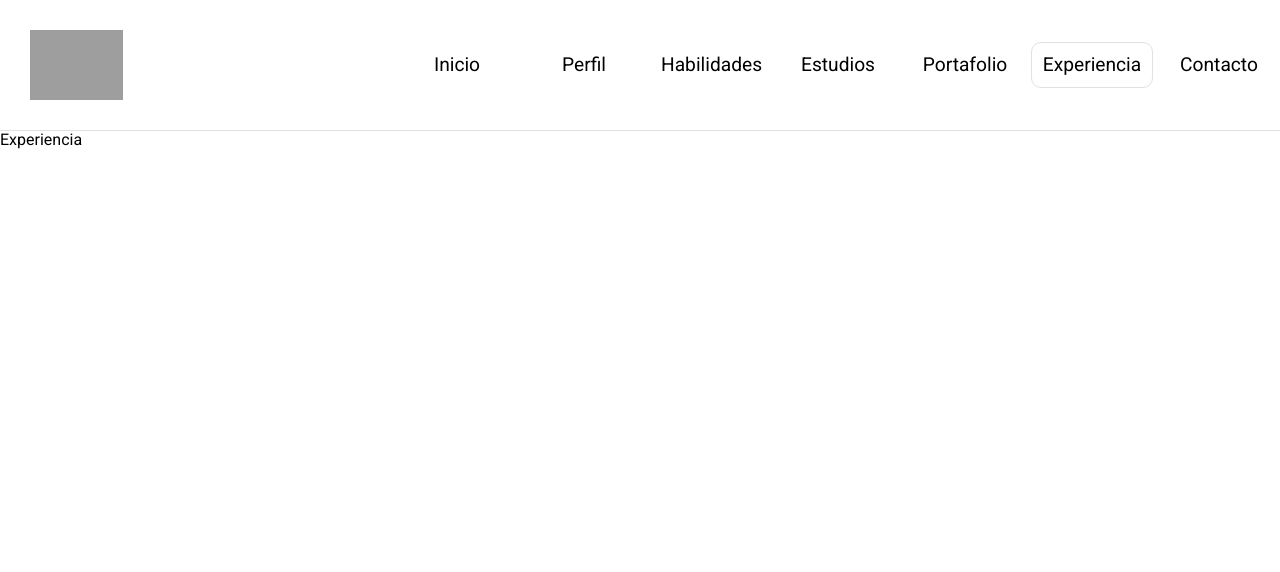
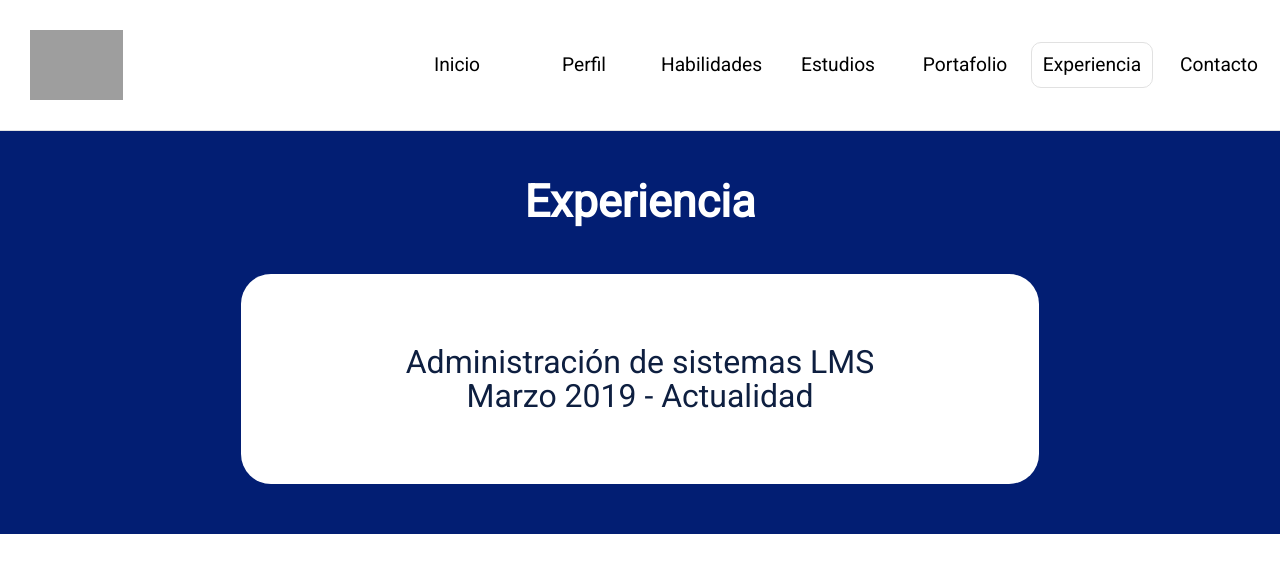
Before and after one commit to chris0094/landing-Page, a React (Create React App) app: page /experience in a window 1280 px wide. Shown: the top 572 px of the page. Built offline with nearby package versions, Linux system fonts and the light colour scheme; grey boxes are pictures that could not be loaded.

Commit message:
Experience page added

```diff
--- a/src/pages/Experience/Experience.css
+++ b/src/pages/Experience/Experience.css
@@ -0,0 +1,53 @@
+.experience {
+  background: #021E73;
+  padding: 50px 180px;
+}
+
+.experience h1 {
+  margin-top: 10px;
+  margin-bottom: 60px;
+  text-align: center;
+  font-weight: 700;
+  font-size: 45px;
+  line-height: 24px;
+  color: #FFFFFF;
+}
+
+.experience__list {
+  display: grid;
+  grid-template-columns: 1fr;
+  align-items: center;
+  justify-items: center;
+  row-gap: 60px;
+}
+
+.experience__items {
+  display: flex;
+  flex-direction: column;
+  justify-content: center;
+  align-items: center;
+  width: 500px;
+  height: 170px;
+  background: #FFFFFF;
+  border-radius: 30px;
+}
+
+.experience__items h3 {
+  margin: 0px;
+  text-align: center;
+  font-weight: 400;
+  font-size: 32px;
+  line-height: 34px;
+  color: #0E1F40;
+}
+
+@media screen and (max-width: 1400px) {
+  .experience {
+    padding: 50px 0px;
+  }
+
+  .experience__items {
+    width: 60%;
+    padding: 20px 15px;
+  }
+}
--- a/src/pages/Experience/Experience.jsx
+++ b/src/pages/Experience/Experience.jsx
@@ -1,7 +1,16 @@
 import React from 'react'
+import './Experience.css'
 
 export const Experience = () => {
   return (
-    <div>Experiencia</div>
+    <section className='experience'>
+      <h1>Experiencia</h1>
+      <div className='experience__list'>
+        <div className='experience__items'>
+          <h3>Administración de sistemas LMS</h3>
+          <h3>Marzo 2019 - Actualidad</h3>
+        </div>
+      </div>
+    </section>
   )
 }
```
